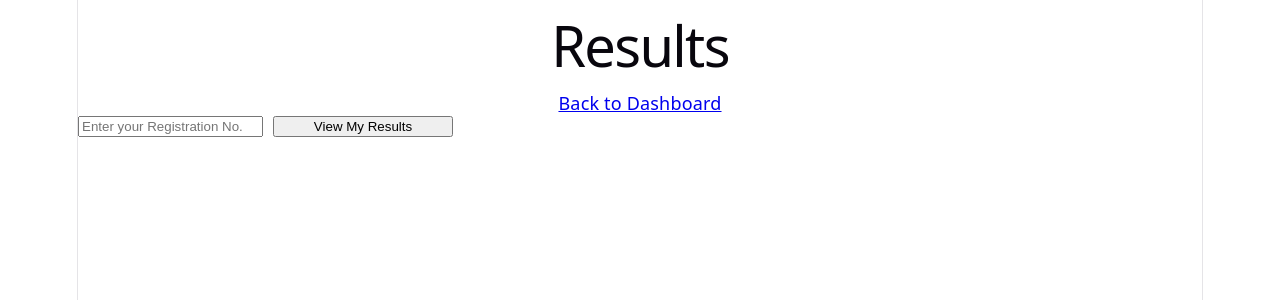
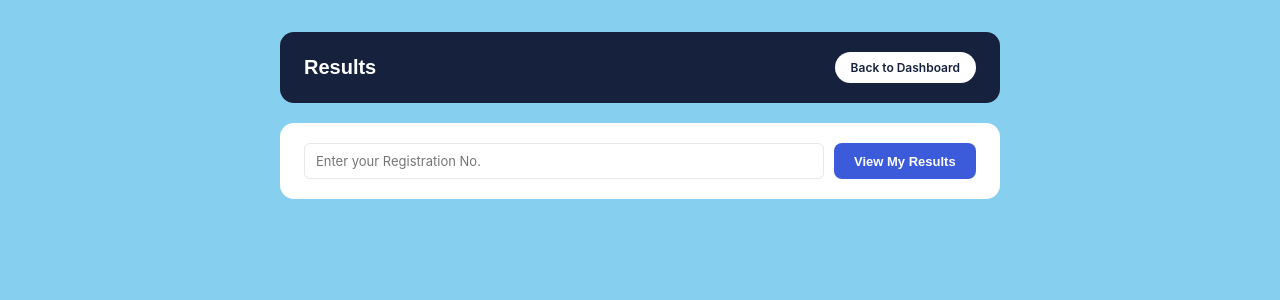
Before and after one commit to Pasindu01262/SWST-32043-Mini-Project, a React app in the folder frontend/: page /my-results in a window 1280 px wide. Shown: the top 300 px of the page. Built offline with nearby package versions, Linux system fonts and the light colour scheme; the HTML template or start-up script is replaced by a standard one.

Commit message:
Refactor CSS variables and styles for layout

```diff
--- a/frontend/src/index.css
+++ b/frontend/src/index.css
@@ -1,111 +1,112 @@
 :root {
-  --text: #6b6375;
-  --text-h: #08060d;
-  --bg: #fff;
-  --border: #e5e4e7;
-  --code-bg: #f4f3ec;
-  --accent: #aa3bff;
-  --accent-bg: rgba(170, 59, 255, 0.1);
-  --accent-border: rgba(170, 59, 255, 0.5);
-  --social-bg: rgba(244, 243, 236, 0.5);
-  --shadow:
-    rgba(0, 0, 0, 0.1) 0 10px 15px -3px, rgba(0, 0, 0, 0.05) 0 4px 6px -2px;
-
-  --sans: system-ui, 'Segoe UI', Roboto, sans-serif;
-  --heading: system-ui, 'Segoe UI', Roboto, sans-serif;
-  --mono: ui-monospace, Consolas, monospace;
-
-  font: 18px/145% var(--sans);
-  letter-spacing: 0.18px;
-  color-scheme: light dark;
-  color: var(--text);
-  background: var(--bg);
-  font-synthesis: none;
-  text-rendering: optimizeLegibility;
-  -webkit-font-smoothing: antialiased;
-  -moz-osx-font-smoothing: grayscale;
-
-  @media (max-width: 1024px) {
-    font-size: 16px;
-  }
+  --navy: #16213E;
+  --navy-soft: #1F2E52;
+  --blue: #3B5BDB;
+  --blue-dark: #2E48B0;
+  --orange: #E8853B;
+  --bg-page: #F4F6FA;
+  --bg-card: #FFFFFF;
+  --text: #16213E;
+  --text-gray: #6B7280;
+  --border: #E5E7EB;
+  --pass-bg: #DCFCE7; --pass-text: #15803D;
+  --fail-bg: #FEE2E2; --fail-text: #B91C1C;
+  --student-bg: #86CFEF;
 }
 
-@media (prefers-color-scheme: dark) {
-  :root {
-    --text: #9ca3af;
-    --text-h: #f3f4f6;
-    --bg: #16171d;
-    --border: #2e303a;
-    --code-bg: #1f2028;
-    --accent: #c084fc;
-    --accent-bg: rgba(192, 132, 252, 0.15);
-    --accent-border: rgba(192, 132, 252, 0.5);
-    --social-bg: rgba(47, 48, 58, 0.5);
-    --shadow:
-      rgba(0, 0, 0, 0.4) 0 10px 15px -3px, rgba(0, 0, 0, 0.25) 0 4px 6px -2px;
-  }
+* { box-sizing: border-box; }
+body { margin: 0; font-family: 'Inter', sans-serif; color: var(--text); background: var(--bg-page); }
+h1, h2, h3 { font-family: 'Poppins', sans-serif; margin: 0; }
 
-  #social .button-icon {
-    filter: invert(1) brightness(2);
-  }
+/* ---------- Admin layout (placeholder sidebar) ---------- */
+.layout { display: flex; min-height: 100vh; }
+
+.sidebar { width: 220px; background: var(--navy); color: #fff; padding: 20px 14px; flex-shrink: 0; }
+.sidebar-logo { display: flex; align-items: center; gap: 10px; margin-bottom: 28px; padding: 0 6px; }
+.sidebar-logo .badge {
+  width: 34px; height: 34px; border-radius: 8px; background: var(--orange);
+  display: flex; align-items: center; justify-content: center; font-weight: 700; font-size: 14px;
 }
+.sidebar-logo span { font-weight: 600; font-size: 15px; }
+.nav-item {
+  display: flex; align-items: center; gap: 10px;
+  padding: 10px 12px; border-radius: 8px; margin-bottom: 4px;
+  color: #C6CFE6; font-size: 14px; cursor: default;
+}
+.nav-item.active { background: var(--navy-soft); color: #fff; font-weight: 500; }
+.sidebar-note { margin-top: 24px; font-size: 11px; color: #7F8BB0; line-height: 1.5; }
 
-body {
-  margin: 0;
+.content { flex: 1; padding: 28px 32px; }
+.topbar { display: flex; justify-content: space-between; align-items: center; margin-bottom: 24px; }
+.topbar h2 { font-size: 22px; }
+.admin-pill {
+  display: flex; align-items: center; gap: 10px; background: #fff;
+  border: 1px solid var(--border); border-radius: 999px; padding: 6px 12px 6px 6px;
 }
+.admin-pill .avatar {
+  width: 28px; height: 28px; border-radius: 50%; background: var(--navy); color: #fff;
+  display: flex; align-items: center; justify-content: center; font-size: 12px; font-weight: 600;
+}
+.admin-pill .meta { font-size: 12px; line-height: 1.2; }
+.admin-pill .meta b { display: block; font-size: 13px; }
 
-#root {
-  width: 1126px;
-  max-width: 100%;
-  margin: 0 auto;
-  text-align: center;
-  border-inline: 1px solid var(--border);
-  min-height: 100svh;
-  display: flex;
-  flex-direction: column;
-  box-sizing: border-box;
+/* ---------- Panels / cards ---------- */
+.panel { background: var(--bg-card); border: 1px solid var(--border); border-radius: 10px; padding: 20px; }
+.panel-title { font-size: 15px; font-weight: 600; margin-bottom: 16px; }
+
+.admin-grid { display: grid; grid-template-columns: 320px 1fr; gap: 20px; align-items: start; }
+
+.field { margin-bottom: 12px; }
+.field label { display: block; font-size: 12px; color: var(--text-gray); margin-bottom: 5px; }
+.input, .select {
+  width: 100%; padding: 9px 11px; border: 1px solid var(--border); border-radius: 6px;
+  font-size: 13px; font-family: 'Inter', sans-serif; background: #fff;
 }
+.input:focus, .select:focus { outline: none; border-color: var(--blue); box-shadow: 0 0 0 3px rgba(59,91,219,0.12); }
 
-h1,
-h2 {
-  font-family: var(--heading);
-  font-weight: 500;
-  color: var(--text-h);
+.btn-pill {
+  width: 100%; padding: 10px; border-radius: 8px; border: none;
+  background: var(--navy); color: #fff; font-weight: 600; font-size: 13px; cursor: pointer;
 }
+.btn-pill:hover { background: var(--navy-soft); }
+.btn-blue { background: var(--blue); }
+.btn-blue:hover { background: var(--blue-dark); }
 
-h1 {
-  font-size: 56px;
-  letter-spacing: -1.68px;
-  margin: 32px 0;
-  @media (max-width: 1024px) {
-    font-size: 36px;
-    margin: 20px 0;
-  }
+/* ---------- Table ---------- */
+table.results-table { width: 100%; border-collapse: collapse; font-size: 13px; }
+.results-table th {
+  text-align: left; font-size: 11px; text-transform: uppercase; letter-spacing: 0.4px;
+  color: var(--text-gray); padding: 10px 8px; border-bottom: 1px solid var(--border);
 }
-h2 {
-  font-size: 24px;
-  line-height: 118%;
-  letter-spacing: -0.24px;
-  margin: 0 0 8px;
-  @media (max-width: 1024px) {
-    font-size: 20px;
-  }
+.results-table td { padding: 12px 8px; border-bottom: 1px solid var(--border); }
+.results-table tr:last-child td { border-bottom: none; }
+
+.status-pill {
+  display: inline-block; padding: 3px 10px; border-radius: 999px;
+  font-size: 11px; font-weight: 600;
 }
-p {
-  margin: 0;
+.status-pill.pass { background: var(--pass-bg); color: var(--pass-text); }
+.status-pill.fail { background: var(--fail-bg); color: var(--fail-text); }
+
+.icon-btn {
+  border: none; background: transparent; cursor: pointer; padding: 5px;
+  border-radius: 5px; color: var(--text-gray); display: inline-flex;
 }
+.icon-btn:hover { background: var(--bg-page); }
+.icon-btn.danger:hover { color: var(--fail-text); }
 
-code,
-.counter {
-  font-family: var(--mono);
-  display: inline-flex;
-  border-radius: 4px;
-  color: var(--text-h);
+.empty-row { text-align: center; color: var(--text-gray); padding: 24px; font-size: 13px; }
+
+/* ---------- Student portal ---------- */
+.student-shell { min-height: 100vh; background: var(--student-bg); padding: 32px; }
+.student-inner { max-width: 720px; margin: 0 auto; }
+.student-header {
+  background: var(--navy); border-radius: 14px; padding: 20px 24px;
+  display: flex; justify-content: space-between; align-items: center; margin-bottom: 20px;
 }
-
-code {
-  font-size: 15px;
-  line-height: 135%;
-  padding: 4px 8px;
-  background: var(--code-bg);
+.student-header h1 { color: #fff; font-size: 20px; }
+.back-pill {
+  background: #fff; color: var(--navy); border: none; border-radius: 999px;
+  padding: 8px 16px; font-size: 12px; font-weight: 600; cursor: pointer; text-decoration: none;
 }
+.student-panel { background: #fff; border-radius: 14px; padding: 20px 24px; }
```
